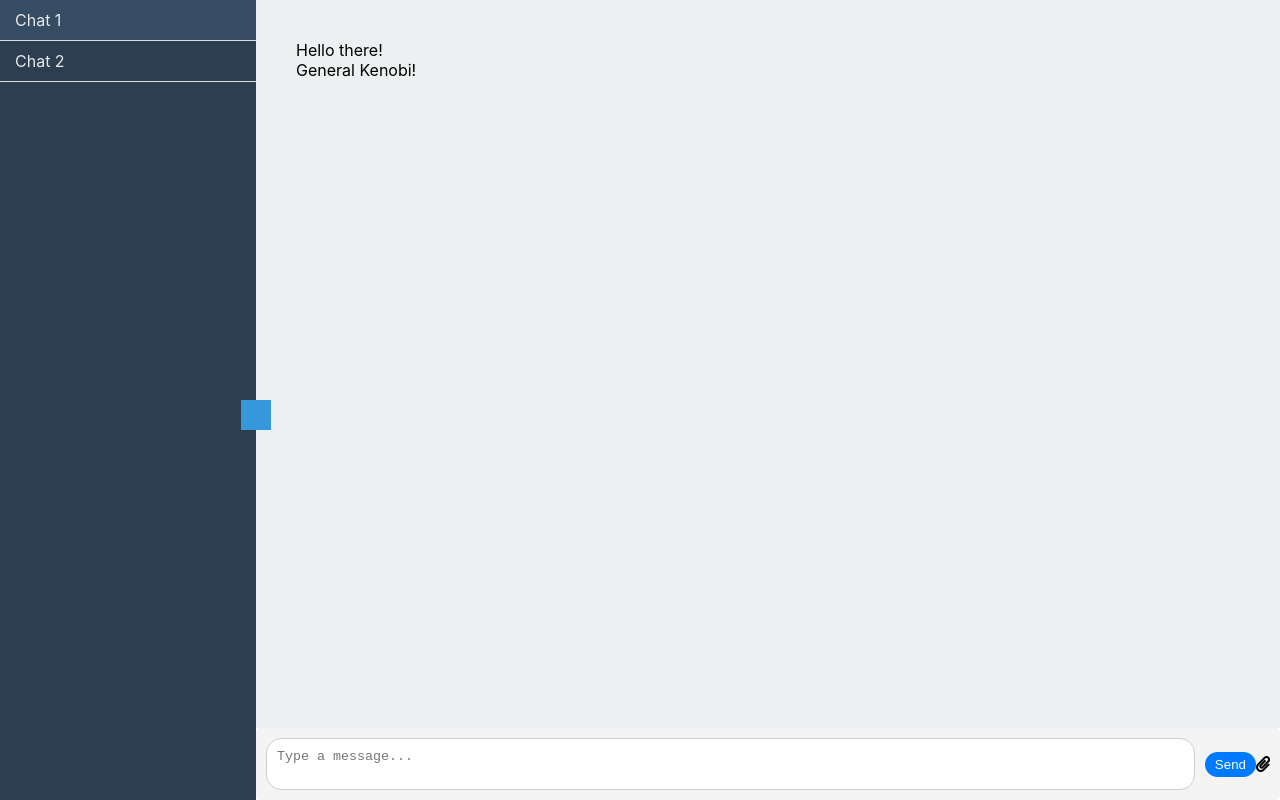
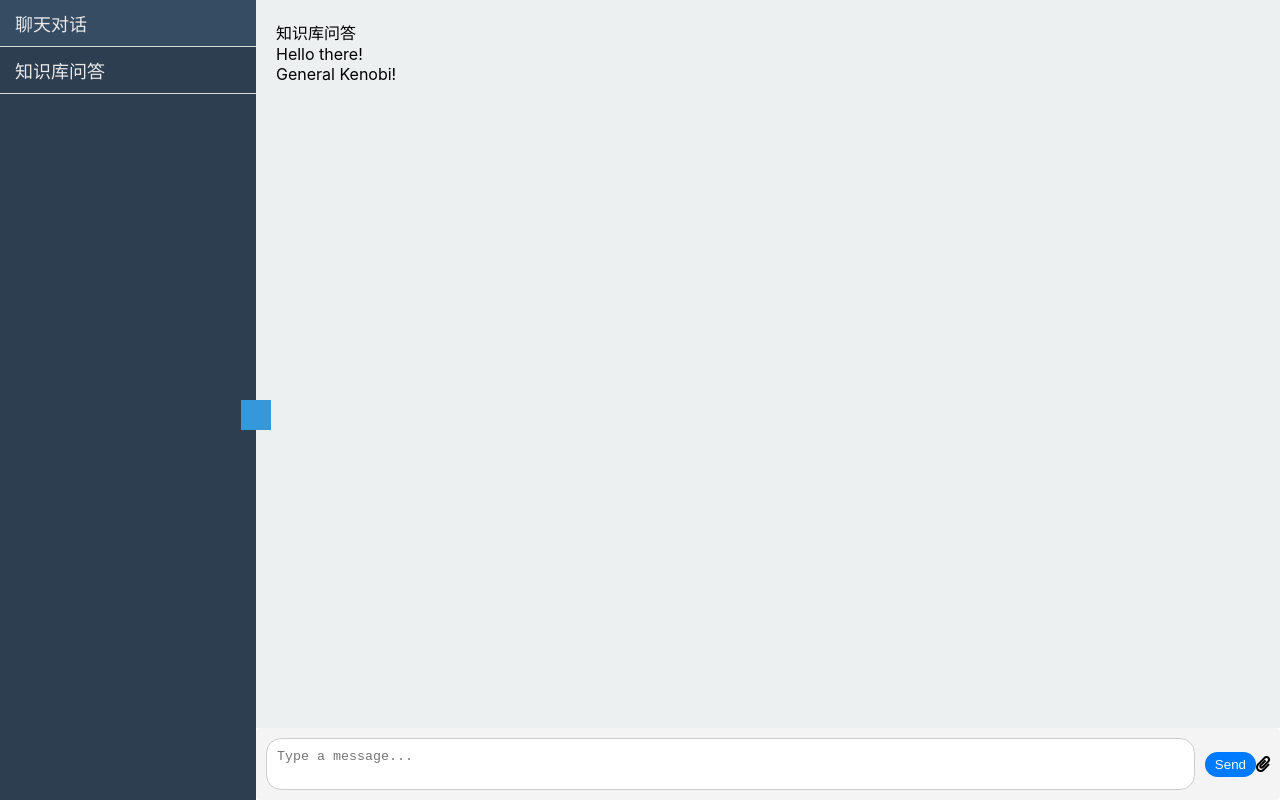
Before and after one commit to softmaxu/chat_web, a React (Create React App) app: page /xx in a window 1280 px wide. Built offline with nearby package versions, Linux system fonts and the light colour scheme.

Commit message:
feat 页面切换

```diff
--- a/package.json
+++ b/package.json
@@ -8,6 +8,7 @@
     "@testing-library/user-event": "^13.5.0",
     "react": "^18.2.0",
     "react-dom": "^18.2.0",
+    "react-router-dom": "^6.22.2",
     "react-scripts": "5.0.1",
     "web-vitals": "^2.1.4"
   },
--- a/src/App.css
+++ b/src/App.css
@@ -6,7 +6,7 @@
 }
 
 .sidebar {
-  width: 20vw; /* 假设侧边栏宽度为 250px */
+  width: 20vw;
   background-color: #2c3e50;
   color: #ecf0f1;
   overflow-y: auto;
--- a/src/App.js
+++ b/src/App.js
@@ -1,29 +1,31 @@
 import React, { useState } from 'react';
+import { BrowserRouter as Router, Routes, Route, Link } from 'react-router-dom';
 import './App.css'; // 确保引入了相应的CSS文件
-import ChatList from './components/Sidebar/ChatList';
-import ChatWindow from './components/Chat/ChatWindow';
+import SideList from './components/Sidebar/SideList';
+import ChatWindow from './components/ChatPage/ChatWindow';
 import ChatInput from './components/ChatInput/ChatInput';
+import KnowledgeChat from './components/KbPage/KnowledgeChat';
 
 function App() {
   // 状态初始化
-  const [isSidebarOpen, setIsSidebarOpen] = useState(true);
-  const [chats, setChats] = useState([
-    { id: '1', name: 'Chat 1' },
-    { id: '2', name: 'Chat 2' }
-  ]);
-  const [currentChat, setCurrentChat] = useState('1');
   const [messages, setMessages] = useState([
     { text: 'Hello there!' },
     { text: 'General Kenobi!' }
   ]);
+  const [isSidebarOpen, setIsSidebarOpen] = useState(true);
+  const [pages, setPages] = useState([
+    { id: '1', name: '聊天对话', path: '/', Component: ChatWindow },
+    { id: '2', name: '知识库问答', path: '/xx', Component: KnowledgeChat }
+  ]);
+  const [currentPage, setCurrentPage] = useState('1');
 
   // 方法定义
   const toggleSidebar = () => {
     setIsSidebarOpen(!isSidebarOpen);
   };
 
-  const handleChatSelect = (chatId) => {
-    setCurrentChat(chatId);
+  const handlePageSelect = (pageId) => {
+    setCurrentPage(pageId);
     // 更新消息逻辑
   };
 
@@ -39,20 +41,34 @@ function App() {
 
   // 组件渲染
   return (
+    <Router>
       <div className="App">
         <div className={`sidebar ${isSidebarOpen ? '' : 'sidebar-collapsed'}`}>
-        <ChatList chats={chats} onChatSelect={handleChatSelect} />
+          <SideList pages={pages} />
+          <Routes>
+            {pages.map((page) => (
+              <Route to={page.path} />
+            ))}
+          </Routes>
           <div className="toggle-btn" onClick={toggleSidebar}></div>
         </div>
         <div className="main-content">
-        <div className="chat-window">
-          <ChatWindow messages={messages} />
-        </div>
+          <Routes>
+            {pages.map((page) => (
+              <Route
+              className="chat-window"
+                key={page.id}
+                path={page.path}
+                element={<page.Component messages={messages} />}
+              />
+            ))}
+          </Routes>
           <div>
             <ChatInput onSendMessage={handleSendMessage} onFileUpload={handleFileUpload} />
           </div>
         </div>
       </div>
+    </Router>
   );
 }
 
--- a/src/components/Chat/ChatWindow.js
+++ /dev/null
@@ -1,14 +0,0 @@
-import React from 'react';
-import Message from './Message';
-
-const ChatWindow = ({ messages }) => {
-  return (
-    <div className="chat-window">
-      {messages.map((message, index) => (
-        <Message key={index} text={message.text} />
-      ))}
-    </div>
-  );
-};
-
-export default ChatWindow;
--- /dev/null
+++ b/src/components/ChatPage/ChatWindow.js
@@ -0,0 +1,17 @@
+import React from 'react';
+import Message from '../Message/Message';
+
+const ChatWindow = ({ messages }) => {
+  return (
+    <div className="chat-window">
+      <div>聊天对话</div>
+      <div>
+        {messages.map((message, index) => (
+          <Message key={index} text={message.text} />
+        ))}
+      </div>
+    </div>
+  );
+};
+
+export default ChatWindow;
--- /dev/null
+++ b/src/components/KbPage/KnowledgeChat.js
@@ -0,0 +1,17 @@
+import React from 'react';
+import Message from '../Message/Message';
+
+const KnowledgeChat = ({ messages }) => {
+    return (
+        <div className="chat-window">
+            <div>知识库问答</div>
+            <div>
+                {messages.map((message, index) => (
+                    <Message key={index} text={message.text} />
+                ))}
+            </div>
+        </div>
+    );
+};
+
+export default KnowledgeChat;
--- a/src/components/Sidebar/ChatList.js
+++ /dev/null
@@ -1,17 +0,0 @@
-import React from 'react';
-import './ChatList.css'; // 确保引入了相应的CSS文件
-
-const ChatList = ({ chats, onChatSelect }) => {
-    return (
-      <div className="chat-list">
-        {chats.map((chat) => (
-          <div key={chat.id} onClick={() => onChatSelect(chat.id)} className="chat-item">
-            {chat.name}
-          </div>
-        ))}
-      </div>
-    );
-  };
-
-
-export default ChatList;
--- a/src/components/Sidebar/ChatList.css
+++ b/src/components/Sidebar/SideList.css
@@ -1,6 +1,6 @@
 
 /* 聊天列表容器样式 */
-.chat-list {
+.page-list {
   padding: 0;
   margin: 0;
   list-style: none;
@@ -9,7 +9,7 @@
 }
 
 /* 单个聊天项样式 */
-.chat-list .chat-item {
+.page-list .side-item {
   padding: 10px 15px;
   border-bottom: 1px solid #ddd; /* 每个项之间的分隔线 */
   color: #e9e9e9; /* 文字颜色 */
@@ -18,18 +18,24 @@
 }
 
 /* 聊天项悬浮效果 */
-.chat-list .chat-item:hover {
+.page-list .side-item:hover {
   background-color: #354c63;
 }
 
 /* 聊天项被选中时的样式 */
-.chat-list .chat-item.active {
+.page-list .side-item.active {
   background-color: #007bff;
   color: white;
 }
 
 /* 聊天项文本样式 */
-.chat-list .chat-item p {
+.page-list .side-item p {
   margin: 0; /* 移除默认的margin */
   word-break: break-word; /* 防止长文本溢出 */
 }
+
+.side-item{
+  display: block;
+  text-decoration: none;
+  font-size: large;
+}
--- /dev/null
+++ b/src/components/Sidebar/SideList.js
@@ -0,0 +1,20 @@
+import React from 'react';
+import { Link } from 'react-router-dom';
+import './SideList.css'; // 确保引入了相应的CSS文件
+
+const SideList = ({ pages: pages }) => {
+    return (
+      <ul className='page-list'>
+      {pages.map((page) => (
+        <li key={page.id}>
+          <Link className='side-item' to={page.path}>
+            {page.name}
+          </Link>
+        </li>
+      ))}
+    </ul>
+    );
+  };
+
+
+export default SideList;
```
Also changed, not shown: src/components/Message/Message.js (renamed from src/components/Chat/Message.js), 1 other file (tests, documents, lock files or other folders). Lines whose indentation alone changed are shown as unchanged.
